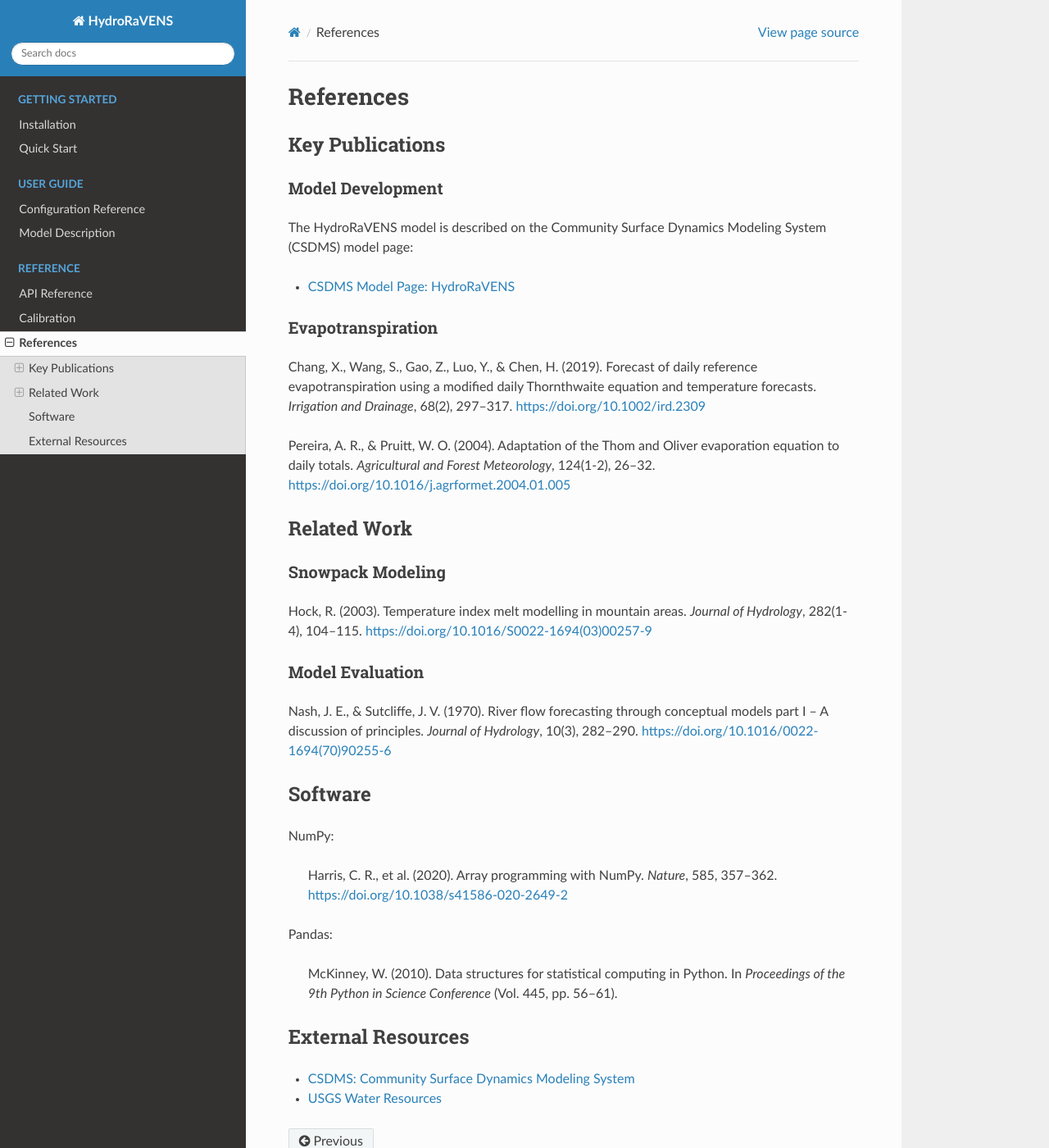
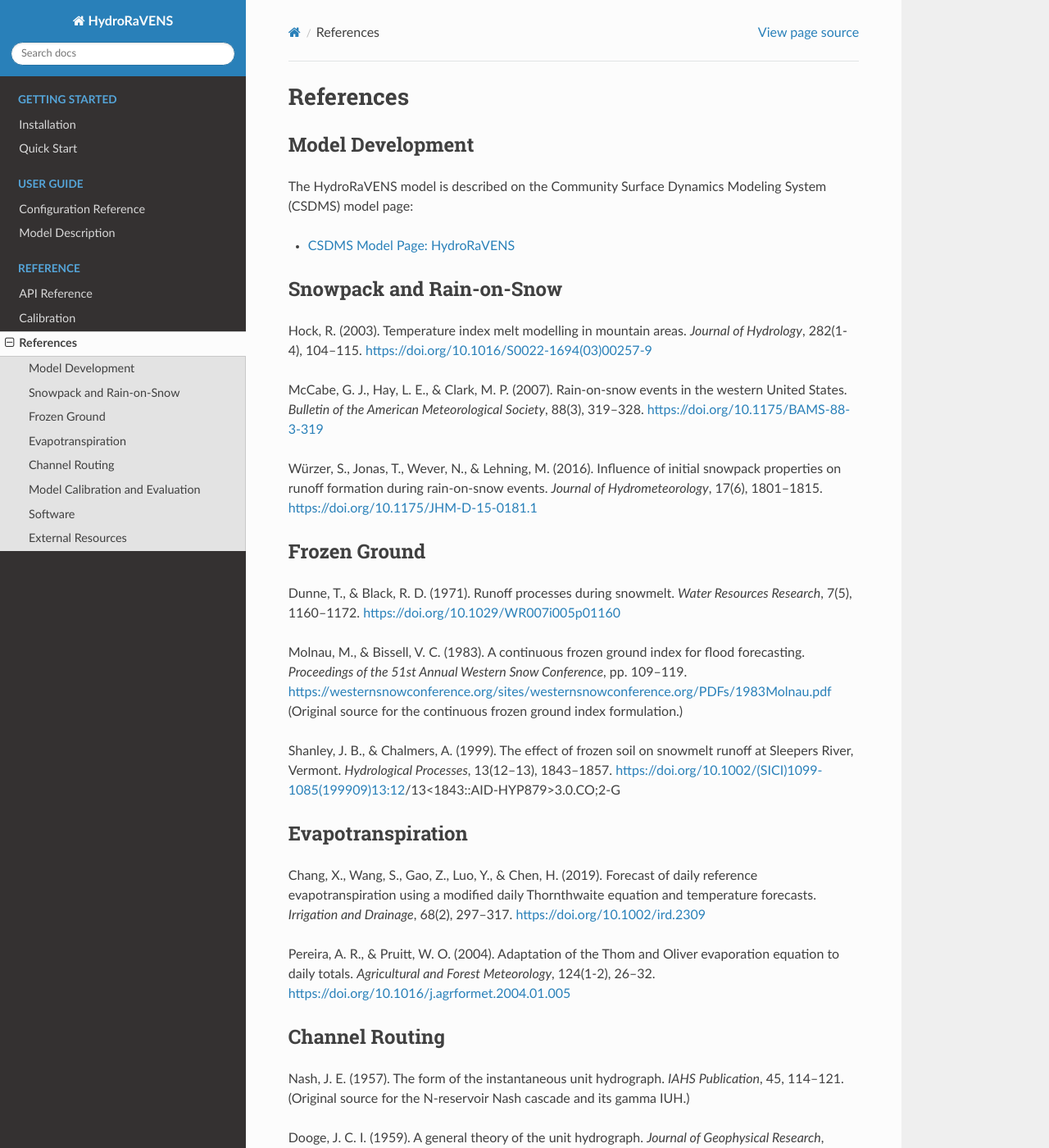
Before and after one commit to MNiMORPH/hydroRaVENS, a Sphinx documentation site: the page built from docs/source/references.rst, in a window 1280 px wide and 1400 px high. Shown: the whole window at 82% size. Built offline with Sphinx 7.4.7 and the Read the Docs theme 3.1.0, drawn with Linux system fonts in a browser that asks for light colours; some of the changed text lies outside the part shown.

Commit message:
Expand references.rst to cover all cited sources
Added missing references for: frozen ground (Molnau & Bissell 1983,
Shanley & Chalmers 1999, Dunne & Black 1971), rain-on-snow (McCabe
et al. 2007, Würzer et al. 2016), channel routing (Nash 1957, Dooge
1959, Rodriguez-Iturbe & Valdés 1979), calibration metrics (Eckhardt
2005 baseflow filter, Gupta et al. 2009 KGE). Reorganised into
sections matching the model components. Molnau & Bissell annotated
as the original source for the FGI formulation.

Co-Authored-By: Claude Sonnet 4.6 <noreply@anthropic.com>

```diff
--- a/docs/source/references.rst
+++ b/docs/source/references.rst
@@ -1,58 +1,107 @@
 References
 ==========
 
-Key Publications
-~~~~~~~~~~~~~~~~
+Model Development
+~~~~~~~~~~~~~~~~~
 
-Model Development
-^^^^^^^^^^^^^^^^^
-
-The HydroRaVENS model is described on the Community Surface Dynamics Modeling System (CSDMS) model page:
+The HydroRaVENS model is described on the Community Surface Dynamics Modeling
+System (CSDMS) model page:
 
 * `CSDMS Model Page: HydroRaVENS <https://csdms.colorado.edu/wiki/Model:HydroRaVENS>`_
 
-Evapotranspiration
-^^^^^^^^^^^^^^^^^^^
-
-Chang, X., Wang, S., Gao, Z., Luo, Y., & Chen, H. (2019). Forecast of daily reference
-evapotranspiration using a modified daily Thornthwaite equation and temperature forecasts.
-*Irrigation and Drainage*, 68(2), 297--317.
-https://doi.org/10.1002/ird.2309
-
-Pereira, A. R., & Pruitt, W. O. (2004). Adaptation of the Thom and Oliver evaporation
-equation to daily totals. *Agricultural and Forest Meteorology*, 124(1-2), 26--32.
-https://doi.org/10.1016/j.agrformet.2004.01.005
-
-Related Work
-~~~~~~~~~~~~
-
-Snowpack Modeling
-^^^^^^^^^^^^^^^^^^
+Snowpack and Rain-on-Snow
+~~~~~~~~~~~~~~~~~~~~~~~~~
 
 Hock, R. (2003). Temperature index melt modelling in mountain areas.
 *Journal of Hydrology*, 282(1-4), 104--115.
 https://doi.org/10.1016/S0022-1694(03)00257-9
 
-Model Evaluation
-^^^^^^^^^^^^^^^^
+McCabe, G. J., Hay, L. E., & Clark, M. P. (2007). Rain-on-snow events in the
+western United States.
+*Bulletin of the American Meteorological Society*, 88(3), 319--328.
+https://doi.org/10.1175/BAMS-88-3-319
 
-Nash, J. E., & Sutcliffe, J. V. (1970). River flow forecasting through conceptual models
-part I -- A discussion of principles.
+Würzer, S., Jonas, T., Wever, N., & Lehning, M. (2016). Influence of initial
+snowpack properties on runoff formation during rain-on-snow events.
+*Journal of Hydrometeorology*, 17(6), 1801--1815.
+https://doi.org/10.1175/JHM-D-15-0181.1
+
+Frozen Ground
+~~~~~~~~~~~~~
+
+Dunne, T., & Black, R. D. (1971). Runoff processes during snowmelt.
+*Water Resources Research*, 7(5), 1160--1172.
+https://doi.org/10.1029/WR007i005p01160
+
+Molnau, M., & Bissell, V. C. (1983). A continuous frozen ground index for
+flood forecasting. *Proceedings of the 51st Annual Western Snow Conference*,
+pp. 109--119.
+https://westernsnowconference.org/sites/westernsnowconference.org/PDFs/1983Molnau.pdf
+(Original source for the continuous frozen ground index formulation.)
+
+Shanley, J. B., & Chalmers, A. (1999). The effect of frozen soil on snowmelt
+runoff at Sleepers River, Vermont.
+*Hydrological Processes*, 13(12--13), 1843--1857.
+https://doi.org/10.1002/(SICI)1099-1085(199909)13:12/13<1843::AID-HYP879>3.0.CO;2-G
+
+Evapotranspiration
+~~~~~~~~~~~~~~~~~~
+
+Chang, X., Wang, S., Gao, Z., Luo, Y., & Chen, H. (2019). Forecast of daily
+reference evapotranspiration using a modified daily Thornthwaite equation and
+temperature forecasts.
+*Irrigation and Drainage*, 68(2), 297--317.
+https://doi.org/10.1002/ird.2309
+
+Pereira, A. R., & Pruitt, W. O. (2004). Adaptation of the Thom and Oliver
+evaporation equation to daily totals.
+*Agricultural and Forest Meteorology*, 124(1-2), 26--32.
+https://doi.org/10.1016/j.agrformet.2004.01.005
+
+Channel Routing
+~~~~~~~~~~~~~~~
+
+Nash, J. E. (1957). The form of the instantaneous unit hydrograph.
+*IAHS Publication*, 45, 114--121.
+(Original source for the N-reservoir Nash cascade and its gamma IUH.)
+
+Dooge, J. C. I. (1959). A general theory of the unit hydrograph.
+*Journal of Geophysical Research*, 64(2), 241--256.
+https://doi.org/10.1029/JZ064i002p00241
+
+Rodriguez-Iturbe, I., & Valdés, J. B. (1979). The geomorphologic structure
+of hydrologic response.
+*Water Resources Research*, 15(6), 1409--1420.
+https://doi.org/10.1029/WR015i006p01409
+
+Model Calibration and Evaluation
+~~~~~~~~~~~~~~~~~~~~~~~~~~~~~~~~~
+
+Eckhardt, K. (2005). How to construct recursive digital baseflow separation
+filters: A discussion of two alternative filtering approaches.
+*Hydrological Processes*, 19(2), 507--515.
+https://doi.org/10.1002/hyp.5675
+
+Gupta, H. V., Kling, H., Yilmaz, K. K., & Martinez, G. F. (2009).
+Decomposition of the mean squared error and NSE: Implications for improving
+hydrological modelling.
+*Journal of Hydrology*, 377(1-2), 80--91.
+https://doi.org/10.1016/j.jhydrol.2009.08.003
+
+Nash, J. E., & Sutcliffe, J. V. (1970). River flow forecasting through
+conceptual models part I -- A discussion of principles.
 *Journal of Hydrology*, 10(3), 282--290.
 https://doi.org/10.1016/0022-1694(70)90255-6
 
 Software
 ~~~~~~~~
 
-NumPy:
+Harris, C. R., et al. (2020). Array programming with NumPy.
+*Nature*, 585, 357--362.
+https://doi.org/10.1038/s41586-020-2649-2
 
-  Harris, C. R., et al. (2020). Array programming with NumPy.
-  *Nature*, 585, 357--362. https://doi.org/10.1038/s41586-020-2649-2
-
-Pandas:
-
-  McKinney, W. (2010). Data structures for statistical computing in Python.
-  In *Proceedings of the 9th Python in Science Conference* (Vol. 445, pp. 56--61).
+McKinney, W. (2010). Data structures for statistical computing in Python.
+In *Proceedings of the 9th Python in Science Conference* (Vol. 445, pp. 56--61).
 
 External Resources
 ~~~~~~~~~~~~~~~~~~
```
